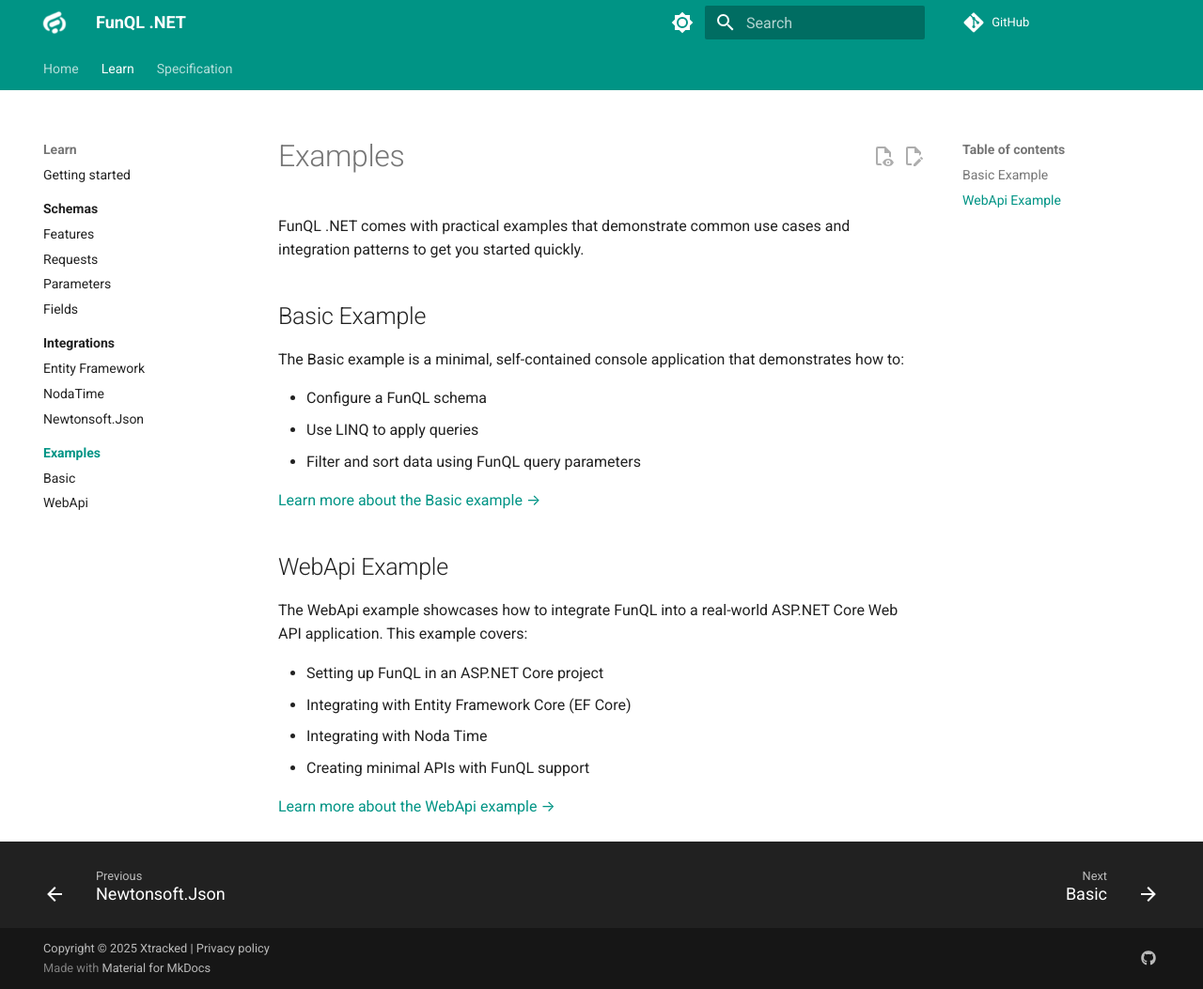
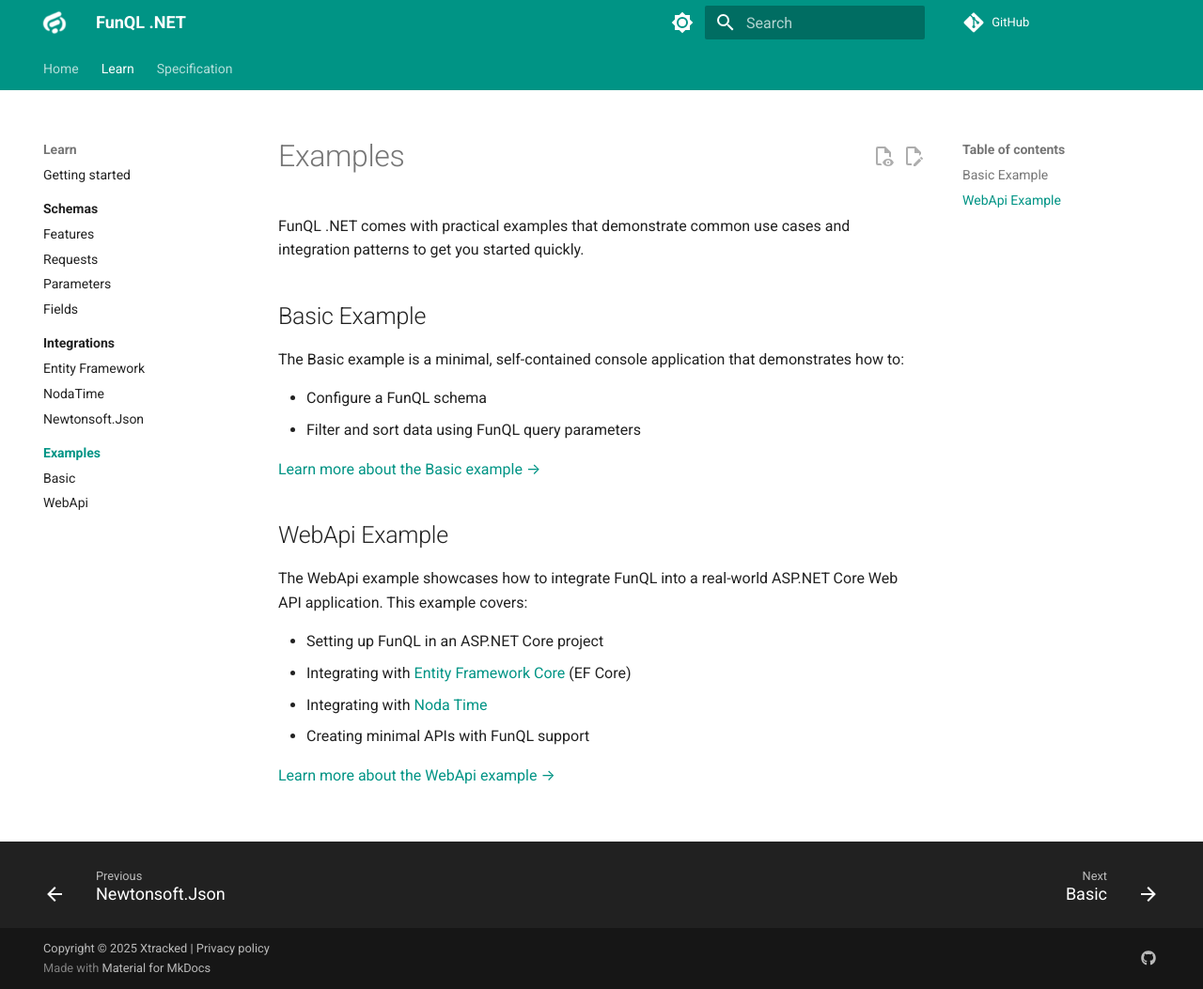
Before and after one commit to funql/funql-dotnet, an MkDocs documentation site: the page built from docs/learn/examples/index.md, in a window 1280 px wide and 1053 px high. Shown: the whole window at 94% size. Built offline with MkDocs 1.6.1 and Material for MkDocs 9.7.7, drawn with Linux system fonts in a browser that asks for light colours; comment, search, counter and statistics services are not loaded; some of the changed lines change nothing that is shown.

Commit message:
Update docs Examples

```diff
--- a/docs/learn/examples/index.md
+++ b/docs/learn/examples/index.md
@@ -8,7 +8,6 @@ quickly.
 The Basic example is a minimal, self-contained console application that demonstrates how to:
 
 - Configure a FunQL schema
-- Use LINQ to apply queries
 - Filter and sort data using FunQL query parameters
 
 [Learn more about the Basic example →](basic.md)
@@ -19,8 +18,8 @@ The WebApi example showcases how to integrate FunQL into a real-world ASP.NET Co
 covers:
 
 - Setting up FunQL in an ASP.NET Core project
-- Integrating with Entity Framework Core (EF Core)
-- Integrating with Noda Time
+- Integrating with [Entity Framework Core](https://learn.microsoft.com/en-us/ef/core/) (EF Core)
+- Integrating with [Noda Time](https://nodatime.org/)
 - Creating minimal APIs with FunQL support
 
 [Learn more about the WebApi example →](webapi.md)
```
